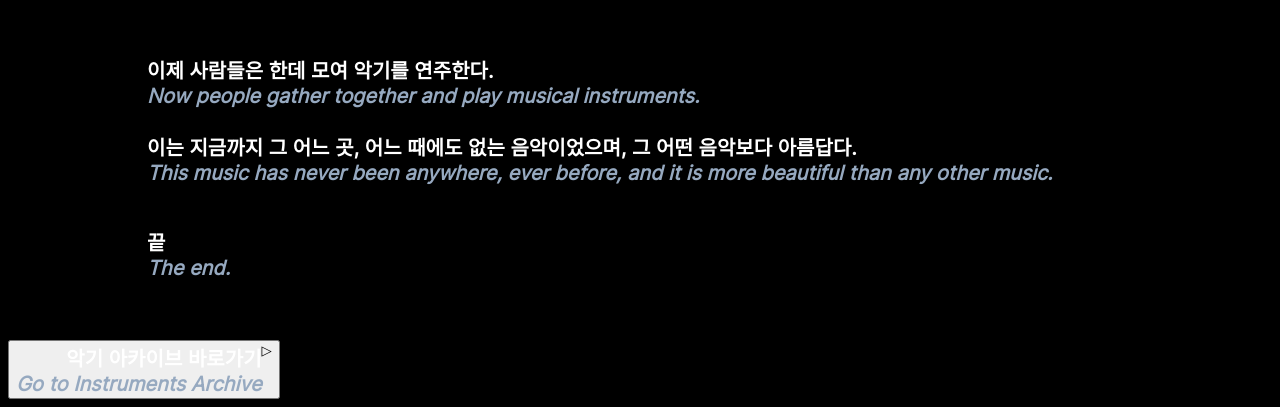
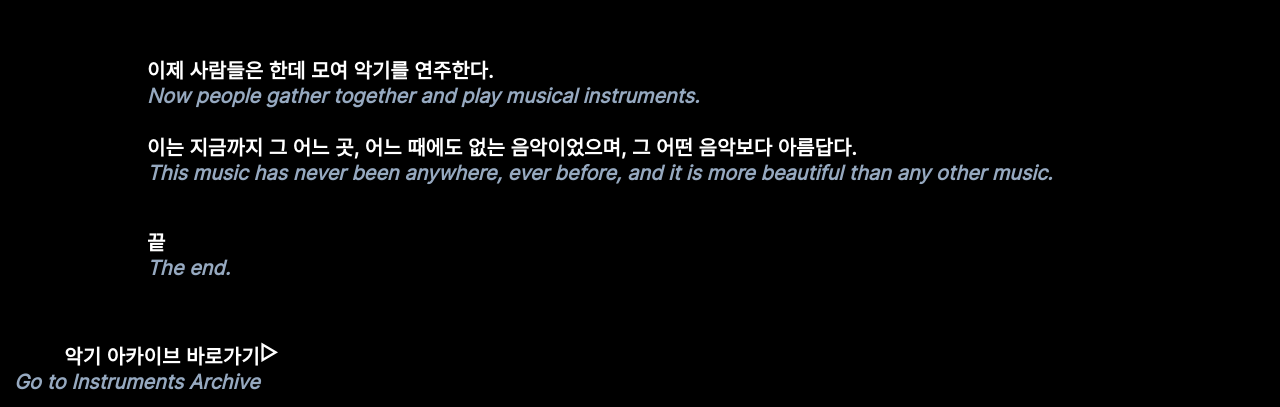
Before and after one commit to So-yeon-Yang/So-yeon-Yang.github.io, a plain HTML site: page story.html in a window 1280 px wide. Shown: the part 7317-7724 px from the top of the page. Drawn offline with Linux system fonts and the light colour scheme; files whose address does not match are found by name.

Commit message:
Add files via upload

```diff
--- a/story.html
+++ b/story.html
@@ -84,6 +84,11 @@
 					0 0 94px #fff,
 					0 0 140px #fff;
 				}
+			}
+			.btn-achive {
+				background-color: black;
+				border: none;
+				cursor: pointer;
 			}
 		</style>
 		<link href="fonts.css" rel="stylesheet">
@@ -463,7 +468,7 @@
 						Go to Instruments Archive<br>
 					</div>
 				</div>
-				<div style="text-align: left;">
+				<div class="jb-ko-content" style="text-align: left;">
 					▷<br>
 				</div>
 			</div>
```
